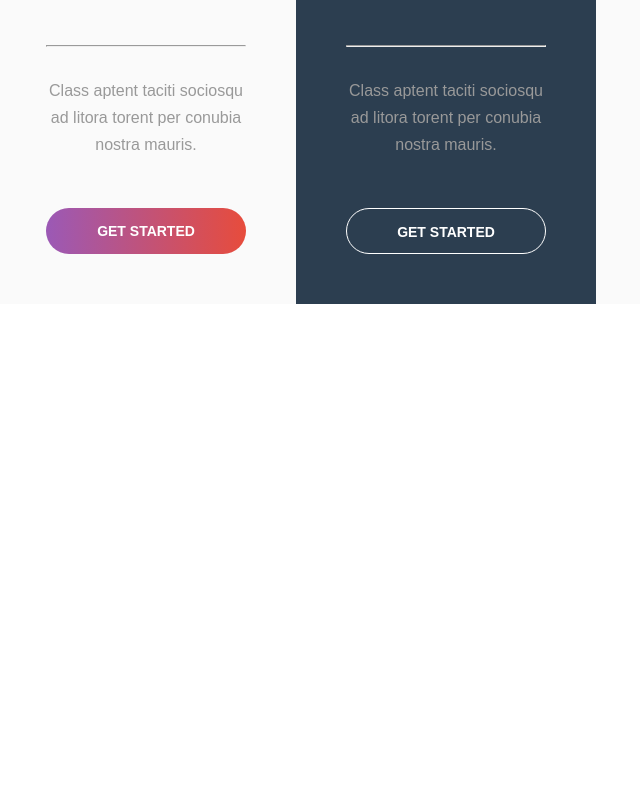
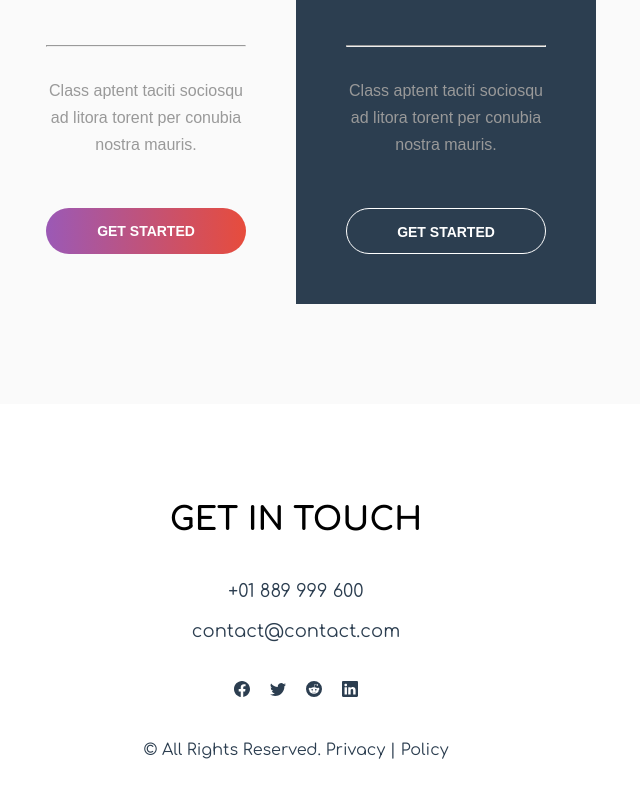
Before and after one commit to dev-hafiz/frotnend_task_interact, a React (Create React App) app: page / in a window 1280 px wide. Shown: the part 3237-4034 px from the top of the page, without its empty margins (344-984 px from the left). Before the commit the page ends 3621 px from the top, so only its background shows below. Built offline with nearby package versions, Linux system fonts and the light colour scheme.

Commit message:
Finished footer style of this project

```diff
--- a/src/App.js
+++ b/src/App.js
@@ -1,5 +1,6 @@
 import Course from "./components/Course";
 import Features from "./components/Features";
+import Footer from "./components/Footer";
 import Header from "./components/Header";
 import NavBar from "./components/NavBar";
 import NewsLetter from "./components/NewsLetter";
@@ -17,6 +18,7 @@
       <Showcase />
       <NewsLetter />
       <Course />
+      <Footer />
     </div>
   );
 }
--- /dev/null
+++ b/src/components/Footer.js
@@ -0,0 +1,73 @@
+import React from "react";
+
+const Footer = () => {
+  return (
+    <div className="footer">
+      <div className="container">
+        <div className="footer__content">
+          <h3 className="footer__content-h3">GET IN TOUCH</h3>
+          <p className="footer__content-p">+01 889 999 600</p>
+          <p className="footer__content-p">contact@contact.com</p>
+
+          <div className="footer__content-icon">
+            <span>
+              <svg
+                xmlns="http://www.w3.org/2000/svg"
+                width="16"
+                height="16"
+                fill="currentColor"
+                class="bi bi-facebook"
+                viewBox="0 0 16 16"
+              >
+                <path d="M16 8.049c0-4.446-3.582-8.05-8-8.05C3.58 0-.002 3.603-.002 8.05c0 4.017 2.926 7.347 6.75 7.951v-5.625h-2.03V8.05H6.75V6.275c0-2.017 1.195-3.131 3.022-3.131.876 0 1.791.157 1.791.157v1.98h-1.009c-.993 0-1.303.621-1.303 1.258v1.51h2.218l-.354 2.326H9.25V16c3.824-.604 6.75-3.934 6.75-7.951z" />
+              </svg>
+            </span>
+            <span>
+              <svg
+                xmlns="http://www.w3.org/2000/svg"
+                width="16"
+                height="16"
+                fill="currentColor"
+                class="bi bi-twitter"
+                viewBox="0 0 16 16"
+              >
+                <path d="M5.026 15c6.038 0 9.341-5.003 9.341-9.334 0-.14 0-.282-.006-.422A6.685 6.685 0 0 0 16 3.542a6.658 6.658 0 0 1-1.889.518 3.301 3.301 0 0 0 1.447-1.817 6.533 6.533 0 0 1-2.087.793A3.286 3.286 0 0 0 7.875 6.03a9.325 9.325 0 0 1-6.767-3.429 3.289 3.289 0 0 0 1.018 4.382A3.323 3.323 0 0 1 .64 6.575v.045a3.288 3.288 0 0 0 2.632 3.218 3.203 3.203 0 0 1-.865.115 3.23 3.23 0 0 1-.614-.057 3.283 3.283 0 0 0 3.067 2.277A6.588 6.588 0 0 1 .78 13.58a6.32 6.32 0 0 1-.78-.045A9.344 9.344 0 0 0 5.026 15z" />
+              </svg>
+            </span>
+            <span>
+              <svg
+                xmlns="http://www.w3.org/2000/svg"
+                width="16"
+                height="16"
+                fill="currentColor"
+                class="bi bi-reddit"
+                viewBox="0 0 16 16"
+              >
+                <path d="M6.167 8a.831.831 0 0 0-.83.83c0 .459.372.84.83.831a.831.831 0 0 0 0-1.661zm1.843 3.647c.315 0 1.403-.038 1.976-.611a.232.232 0 0 0 0-.306.213.213 0 0 0-.306 0c-.353.363-1.126.487-1.67.487-.545 0-1.308-.124-1.671-.487a.213.213 0 0 0-.306 0 .213.213 0 0 0 0 .306c.564.563 1.652.61 1.977.61zm.992-2.807c0 .458.373.83.831.83.458 0 .83-.381.83-.83a.831.831 0 0 0-1.66 0z" />
+                <path d="M16 8A8 8 0 1 1 0 8a8 8 0 0 1 16 0zm-3.828-1.165c-.315 0-.602.124-.812.325-.801-.573-1.9-.945-3.121-.993l.534-2.501 1.738.372a.83.83 0 1 0 .83-.869.83.83 0 0 0-.744.468l-1.938-.41a.203.203 0 0 0-.153.028.186.186 0 0 0-.086.134l-.592 2.788c-1.24.038-2.358.41-3.17.992-.21-.2-.496-.324-.81-.324a1.163 1.163 0 0 0-.478 2.224c-.02.115-.029.23-.029.353 0 1.795 2.091 3.256 4.669 3.256 2.577 0 4.668-1.451 4.668-3.256 0-.114-.01-.238-.029-.353.401-.181.688-.592.688-1.069 0-.65-.525-1.165-1.165-1.165z" />
+              </svg>
+            </span>
+            <span>
+              <svg
+                xmlns="http://www.w3.org/2000/svg"
+                width="16"
+                height="16"
+                fill="currentColor"
+                class="bi bi-linkedin"
+                viewBox="0 0 16 16"
+              >
+                <path d="M0 1.146C0 .513.526 0 1.175 0h13.65C15.474 0 16 .513 16 1.146v13.708c0 .633-.526 1.146-1.175 1.146H1.175C.526 16 0 15.487 0 14.854V1.146zm4.943 12.248V6.169H2.542v7.225h2.401zm-1.2-8.212c.837 0 1.358-.554 1.358-1.248-.015-.709-.52-1.248-1.342-1.248-.822 0-1.359.54-1.359 1.248 0 .694.521 1.248 1.327 1.248h.016zm4.908 8.212V9.359c0-.216.016-.432.08-.586.173-.431.568-.878 1.232-.878.869 0 1.216.662 1.216 1.634v3.865h2.401V9.25c0-2.22-1.184-3.252-2.764-3.252-1.274 0-1.845.7-2.165 1.193v.025h-.016a5.54 5.54 0 0 1 .016-.025V6.169h-2.4c.03.678 0 7.225 0 7.225h2.4z" />
+              </svg>
+            </span>
+          </div>
+
+          <p className="footer__content-footerText">
+            &#169; All Rights Reserved. Privacy | Policy
+          </p>
+        </div>
+      </div>
+    </div>
+  );
+};
+
+export default Footer;
--- a/src/sass/components/_course.scss
+++ b/src/sass/components/_course.scss
@@ -1,5 +1,5 @@
 .course{
-  margin-bottom: 80px;
+  padding-bottom: 100px;
   background: $colorWaterGray;
   padding-top: 80px;
 
--- /dev/null
+++ b/src/sass/components/_footer.scss
@@ -0,0 +1,45 @@
+.footer{
+  padding-top: 100px;
+  padding-bottom: 100px;
+  text-align: center;
+
+  &__content{
+
+
+    &-h3{
+    font-size: 32px;
+    font-weight: 700;
+    line-height: 1;
+    text-transform: uppercase;
+    margin-bottom: 45px;
+    }
+
+    &-p{
+      margin-bottom: 20px;
+      color: $colorBlue;
+      font-size: 18px;
+    }
+
+    &-icon{
+      color: $colorBlue;
+      text-align: center;
+      cursor: pointer;
+      padding: 20px 0;
+      & span {
+        margin-right: 20px;
+        &:last-of-type{
+          margin-right: 0px;
+        }
+      }
+
+    }
+
+    &-footerText{
+      padding-top: 20px;
+      color: $colorBlue;
+      font-size: 16px;
+    }
+
+  }
+
+}
--- a/src/sass/main.scss
+++ b/src/sass/main.scss
@@ -19,3 +19,4 @@
 @import "components/showcase";
 @import "components/course";
 @import "components/newsletter";
+@import "components//footer";
```
